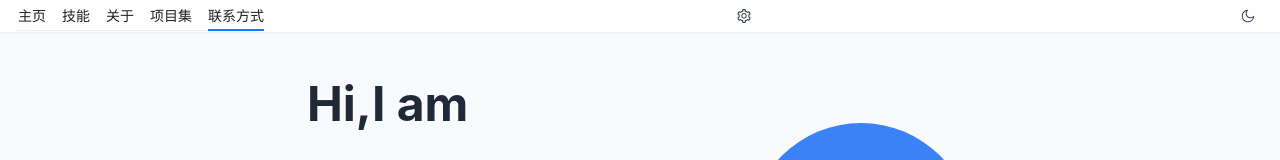
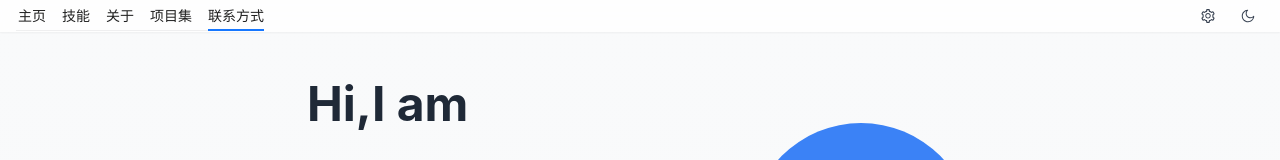
Before and after one commit to Narcissus-Ma/resume-site, a React (Vite) app: page / in a window 1280 px wide. Shown: the top 160 px of the page. Built offline with nearby package versions, Linux system fonts and the light colour scheme.

Commit message:
fix: 文件名大小写问题修复

```diff
--- a/src/components/Header.tsx
+++ b/src/components/header.tsx
@@ -46,6 +46,7 @@ const Header: React.FC<ThemeProps> = ({ darkMode, toggleTheme }) => {
             },
           ]}
         />
+        <div>
         {process.env.NODE_ENV === "development" && (
           <Link to="/home-manage">
             <Button
@@ -65,6 +66,7 @@ const Header: React.FC<ThemeProps> = ({ darkMode, toggleTheme }) => {
             darkMode ? "text-yellow-300" : "text-gray-700"
           }`}
         />
+        </div>
       </div>
     </div>
   );
--- a/src/main.tsx
+++ b/src/main.tsx
@@ -2,7 +2,7 @@ import React from 'react'
 
 import { createRoot } from 'react-dom/client'
 
-import App from './App'
+import App from './app'
 import './index.css'
 
 createRoot(document.getElementById('root')!).render(
```
Also changed, not shown: src/app.tsx (renamed from src/App.tsx), src/components/about.tsx (renamed from src/components/About.tsx), src/components/experience.tsx (renamed from src/components/Experience.tsx), src/components/footer.tsx (renamed from src/components/Footer.tsx), src/components/skills.tsx (renamed from src/components/Skills.tsx).
